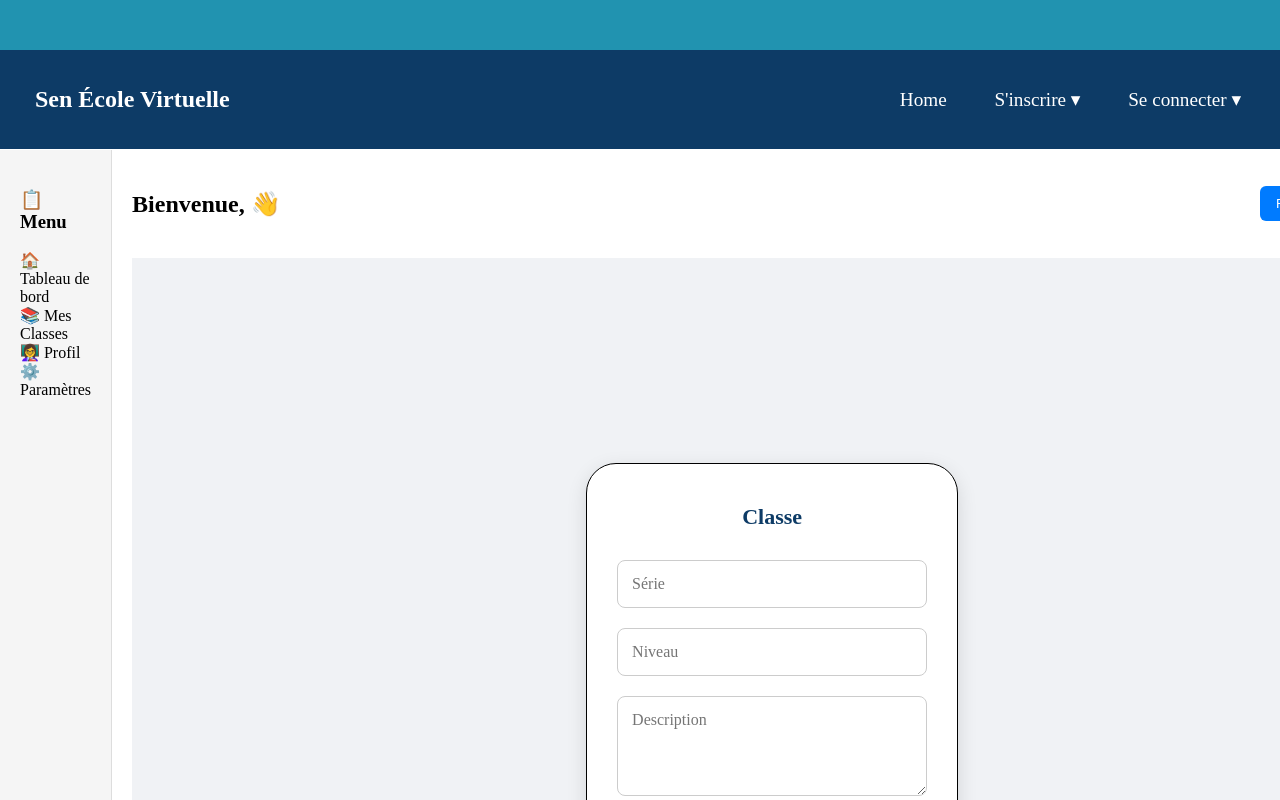
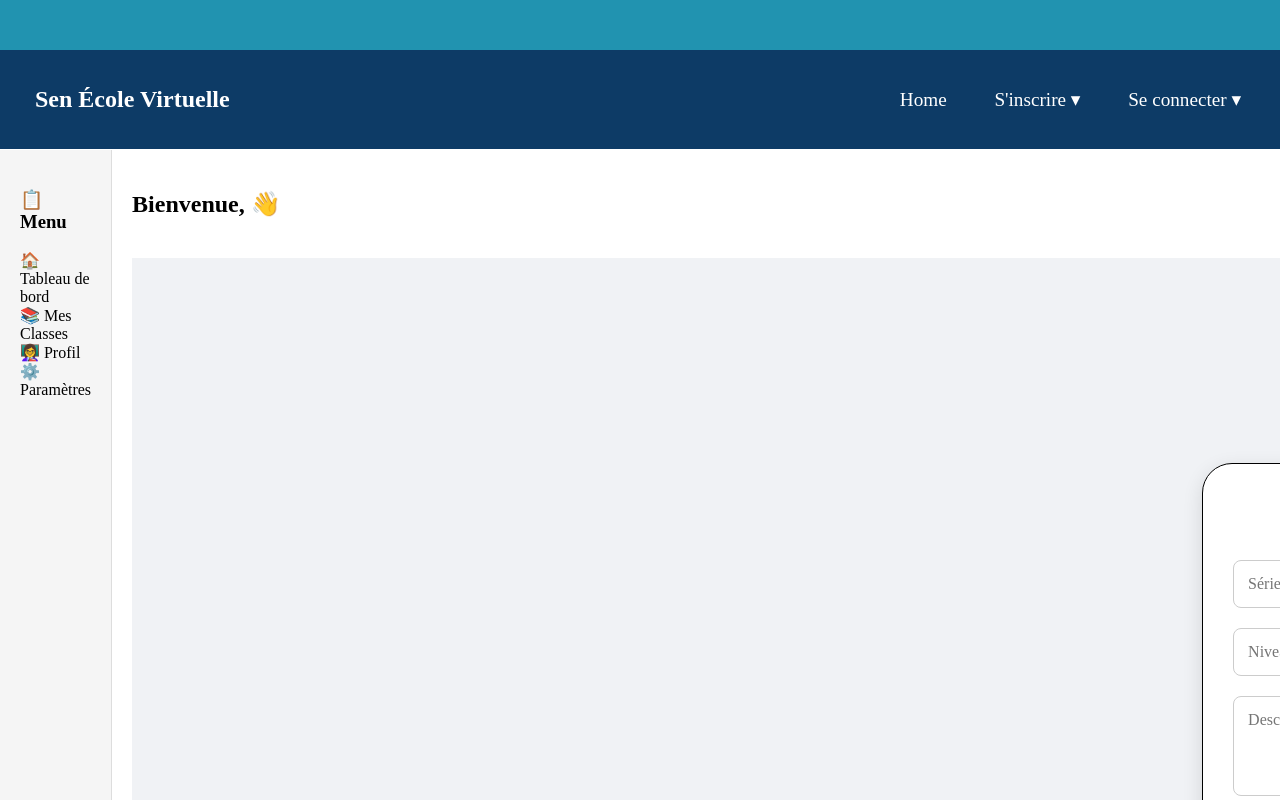
Before and after one commit to WALY-FALL/sevfront, a React (Create React App) app: page /espace-prof in a window 1280 px wide. Both pictures are taken after a click on the button "Créer une classe". Shown: the top 800 px of the page. Built offline with nearby package versions, Linux system fonts and the light colour scheme; no server answers.

Commit message:
deployed

```diff
--- a/src/style/formulaireClasse.css
+++ b/src/style/formulaireClasse.css
@@ -55,7 +55,7 @@
 /* 🌫️ Fond gris pleine page */
 .form-wrapper {
     /*width: 100%;*/
-    width: 100vw;
+    width: 200vw;
     min-height: 100vh;
     background: #f0f2f5;
 
```
